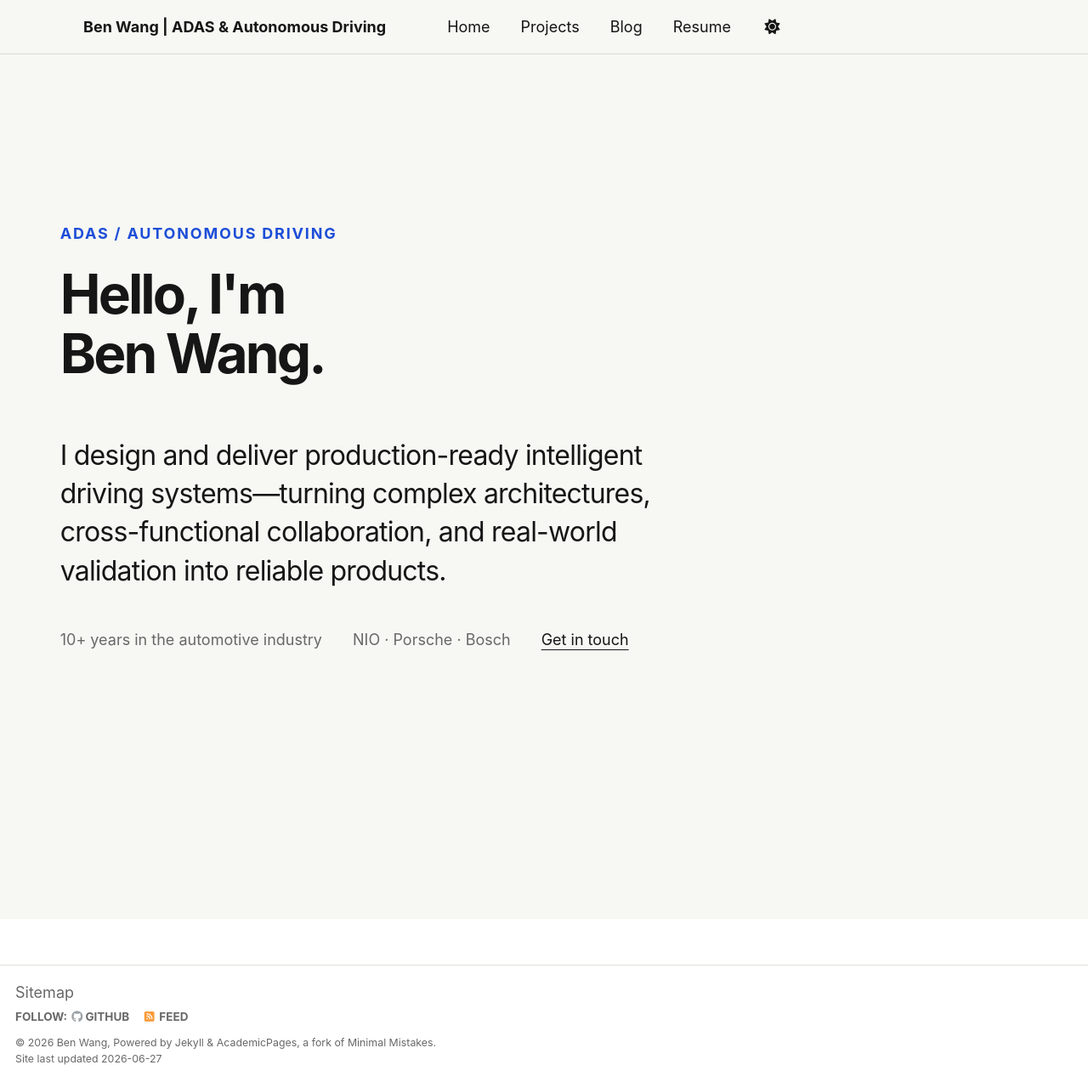
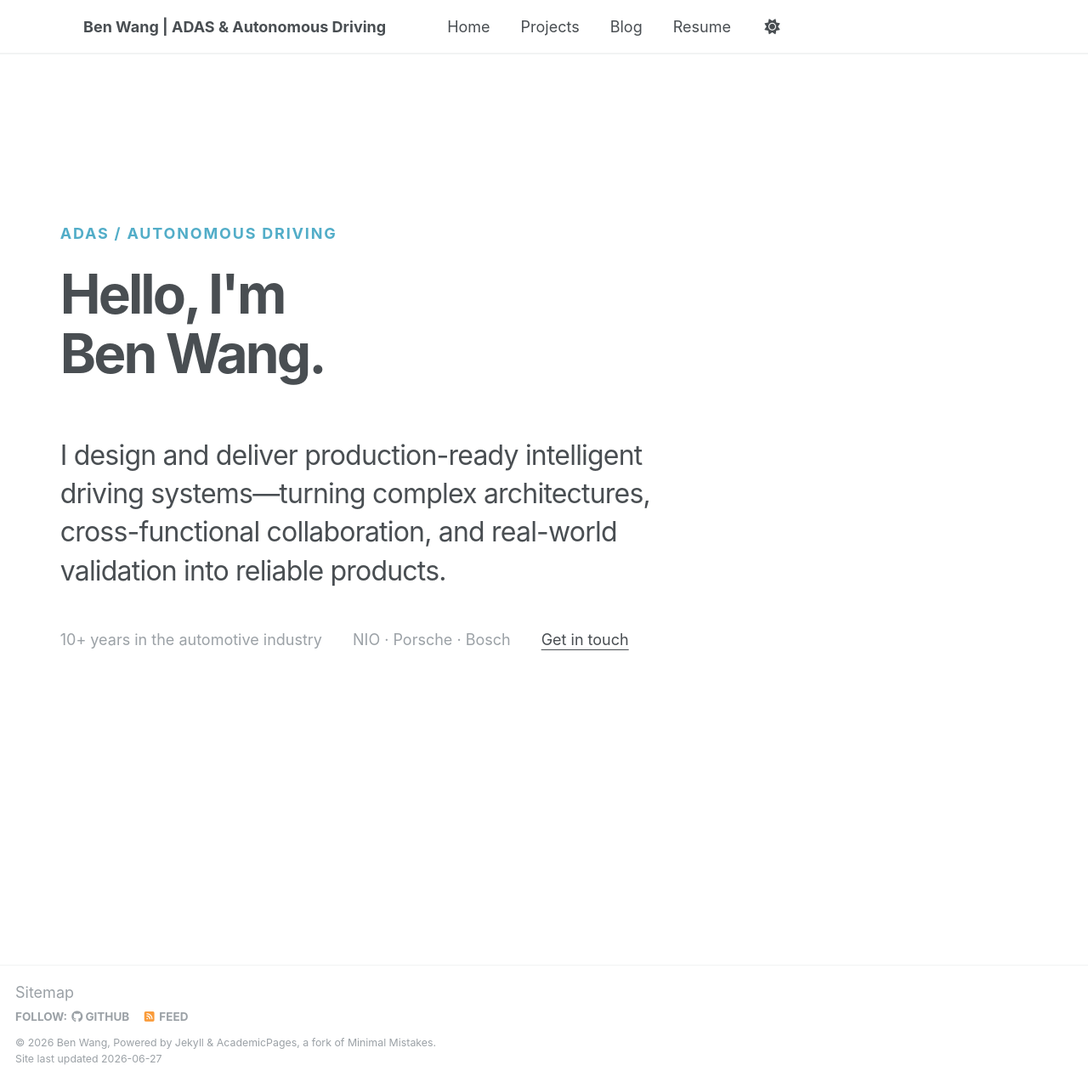
Before and after one commit to ai-benwang/ai-benwang.github.io, a Jekyll site: the page built from _pages/about.md, in a window 1280 px wide and 1273 px high. Shown: the whole window at 85% size. Built offline with Jekyll 4.4.1, drawn with Linux system fonts in a browser that asks for light colours.

Commit message:
Make custom layout follow light and dark themes

```diff
--- a/assets/css/main.scss
+++ b/assets/css/main.scss
@@ -44,11 +44,11 @@
 
 /* Minimal personal-site layer */
 :root {
-  --ben-ink: #161616;
-  --ben-muted: #686868;
-  --ben-line: #deded8;
-  --ben-paper: #f7f7f3;
-  --ben-accent: #1d4ed8;
+  --ben-ink: var(--global-text-color);
+  --ben-muted: var(--global-text-color-light);
+  --ben-line: var(--global-border-color);
+  --ben-paper: var(--global-bg-color);
+  --ben-accent: var(--global-link-color);
 }
 
 html { scroll-behavior: smooth; }
```
